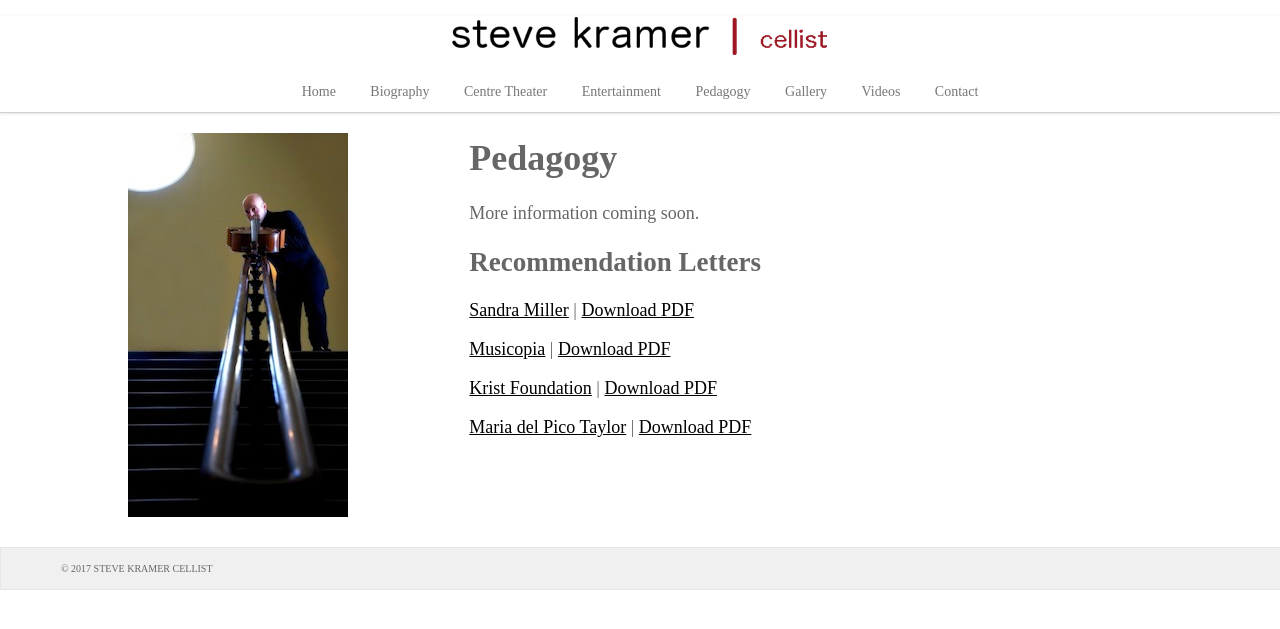
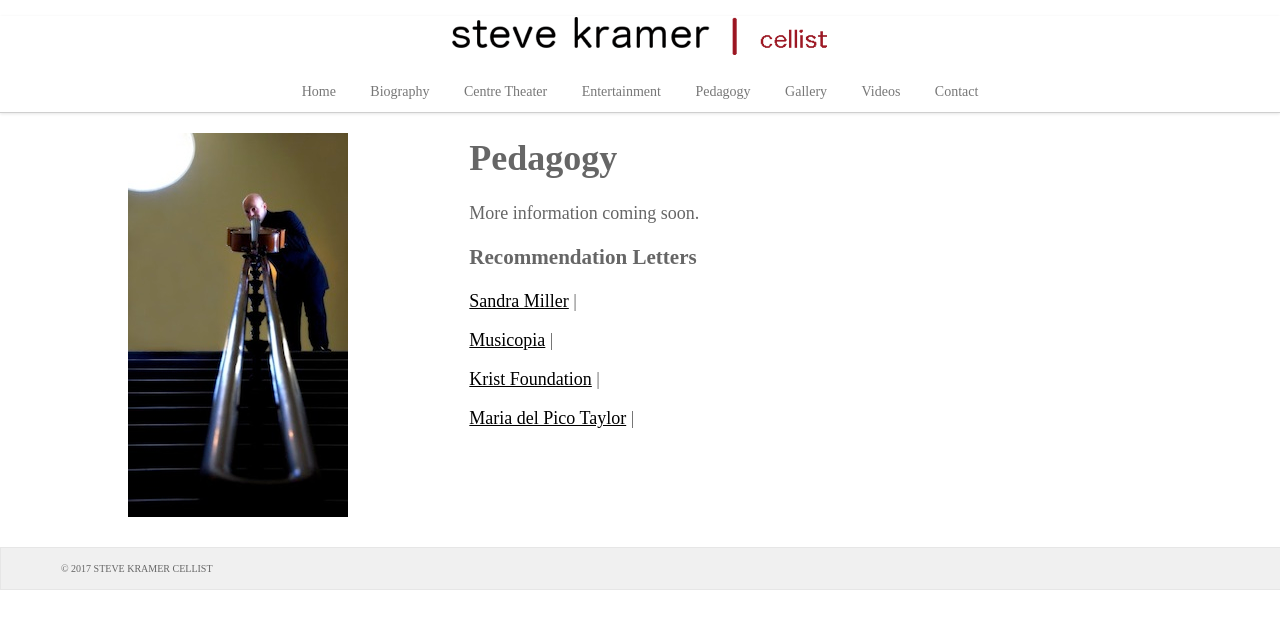
Before and after one commit to stevekramercellist/cellist, a Jekyll site: the page built from pedagogy.md, in a window 1280 px wide. Shown: the top 629 px of the page. Built offline with Jekyll 4.4.1, drawn with Linux system fonts in a browser that asks for light colours; nearby versions of some CDN libraries.

Commit message:
Update pedagogy.md

```diff
--- a/pedagogy.md
+++ b/pedagogy.md
@@ -8,16 +8,12 @@ layout: sidebar
 More information coming soon.
 
 
-## Recommendation Letters
+### Recommendation Letters
 
 [Sandra Miller]({{ site.baseurl }}{% link documents/miller.md %})  \|
-[Download PDF](documents/Letter for Steve Kramer.pdf){:download="SandraMiller.pdf"}
 
 [Musicopia]({{ site.baseurl }}{% link documents/musicopia.md %}) \|
-[Download PDF](documents/Steve_Kramer_Musicopia_Recommendation.pdf){:download="Musicopia.pdf"}
 
 [Krist Foundation]({{ site.baseurl }}{% link documents/krist.md %}) \|
-[Download PDF](documents/Foundation_recommendation.pdf){:download="KristFoundation.pdf"}
 
 [Maria del Pico Taylor]({{ site.baseurl }}{% link documents/maria.md %}) \|
-[Download PDF](documents/Steve_Kramer_Recommendation_Maria.pdf){:download="MariadelPicoTaylor.pdf"}
```
